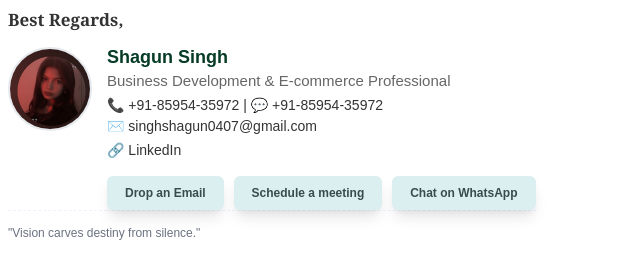
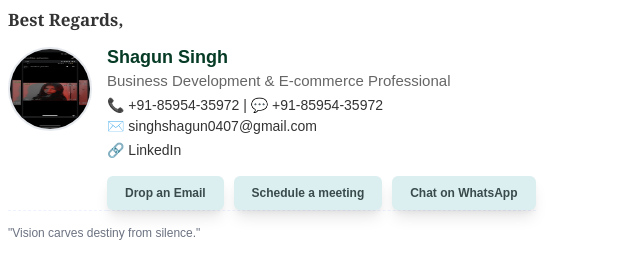
Before and after one commit to shagunsingh0407/email-signature, a plain HTML site: page index.html in a window 1280 px wide. Shown: the whole page, without its empty margins (0-640 px from the left). Drawn offline with Linux system fonts and the light colour scheme.

Commit message:
Update index.html

```diff
--- a/index.html
+++ b/index.html
@@ -17,7 +17,7 @@
     <table cellpadding="0" cellspacing="0" border="0" style="font-family: Arial, sans-serif; font-size: 14px; color: #333333; border-collapse: collapse; max-width: 600px;">
         <tr>
             <td style="padding-right: 15px; vertical-align: top;">
-                <img src="https://raw.githubusercontent.com/shagunsingh0407/email-signature/refs/heads/main/assets/InShot_20251029_005249880~2.jpg" alt="Shagun Singh" width="80" height="80" style="display: block; border-radius: 50%; border: 2px solid #e6e9ee;">
+                <img src="https://raw.githubusercontent.com/shagunsingh0407/email-signature/refs/heads/main/assets/InShot_20251126_231103933.jpg" alt="Shagun Singh" width="80" height="80" style="display: block; border-radius: 50%; border: 2px solid #e6e9ee;">
             </td>
 
             <td style="vertical-align: top;">
```
